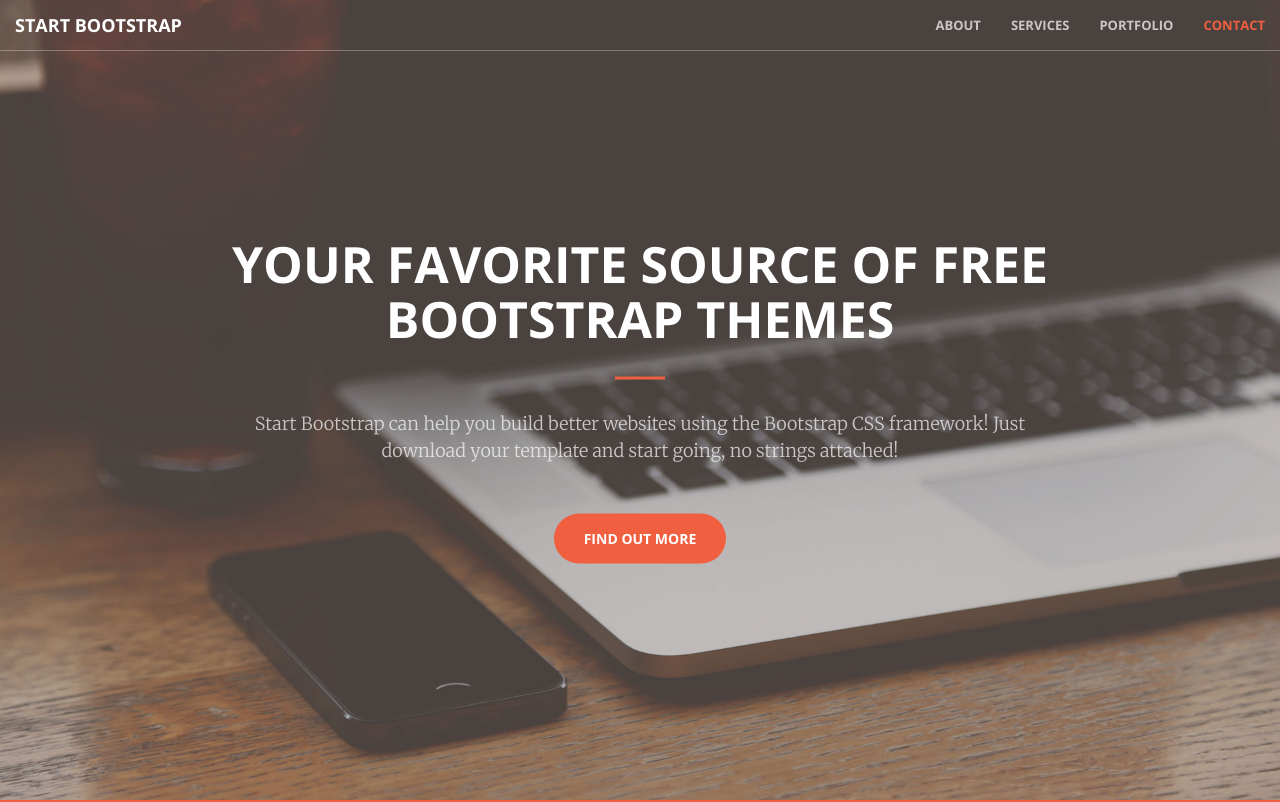
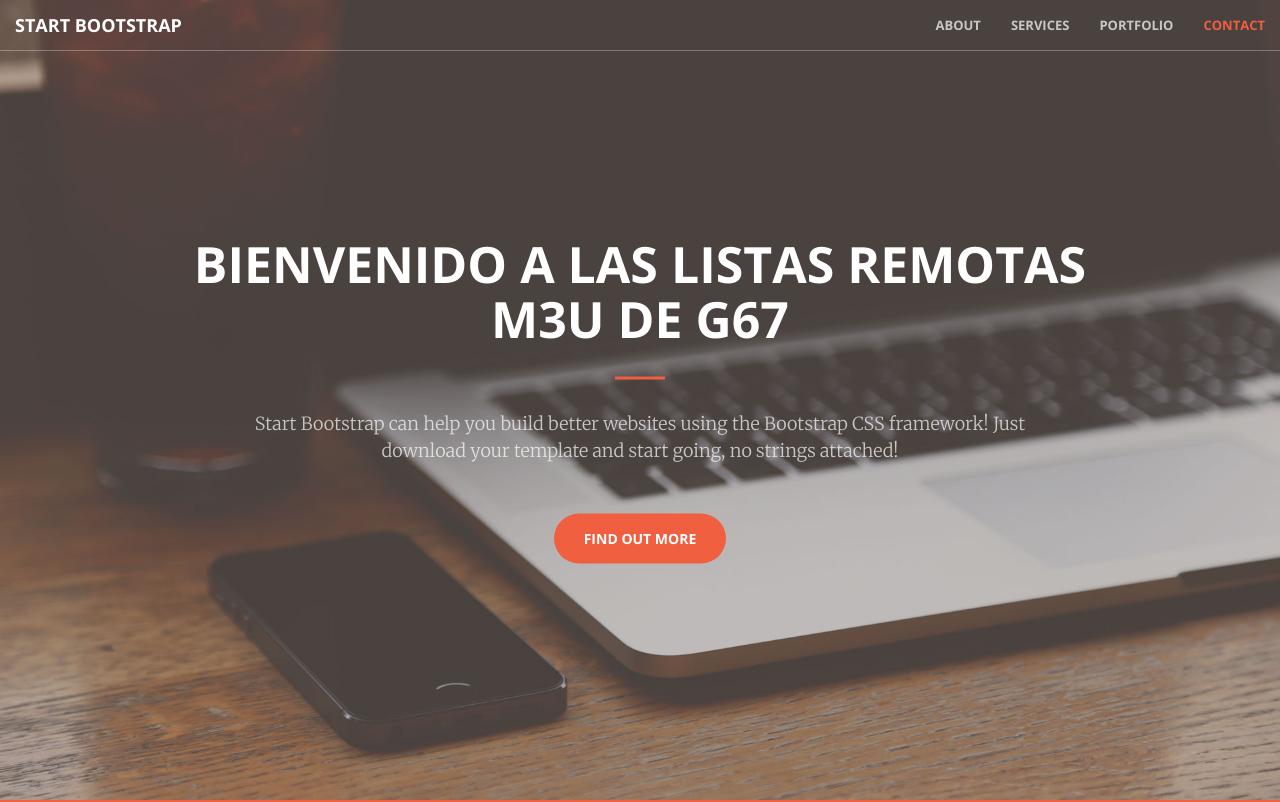
Before and after one commit to games67/G67web, a website: page index.html in a window 1280 px wide. Shown: the top 802 px of the page. Drawn offline with nearby package versions, Linux system fonts and the light colour scheme.

Commit message:
Update index.html

```diff
--- a/index.html
+++ b/index.html
@@ -71,7 +71,7 @@
     <header>
         <div class="header-content">
             <div class="header-content-inner">
-                <h1 id="homeHeading">Your Favorite Source of Free Bootstrap Themes</h1>
+                <h1 id="homeHeading">Bienvenido a las listas remotas m3u de G67</h1>
                 <hr>
                 <p>Start Bootstrap can help you build better websites using the Bootstrap CSS framework! Just download your template and start going, no strings attached!</p>
                 <a href="#about" class="btn btn-primary btn-xl page-scroll">Find Out More</a>
```
